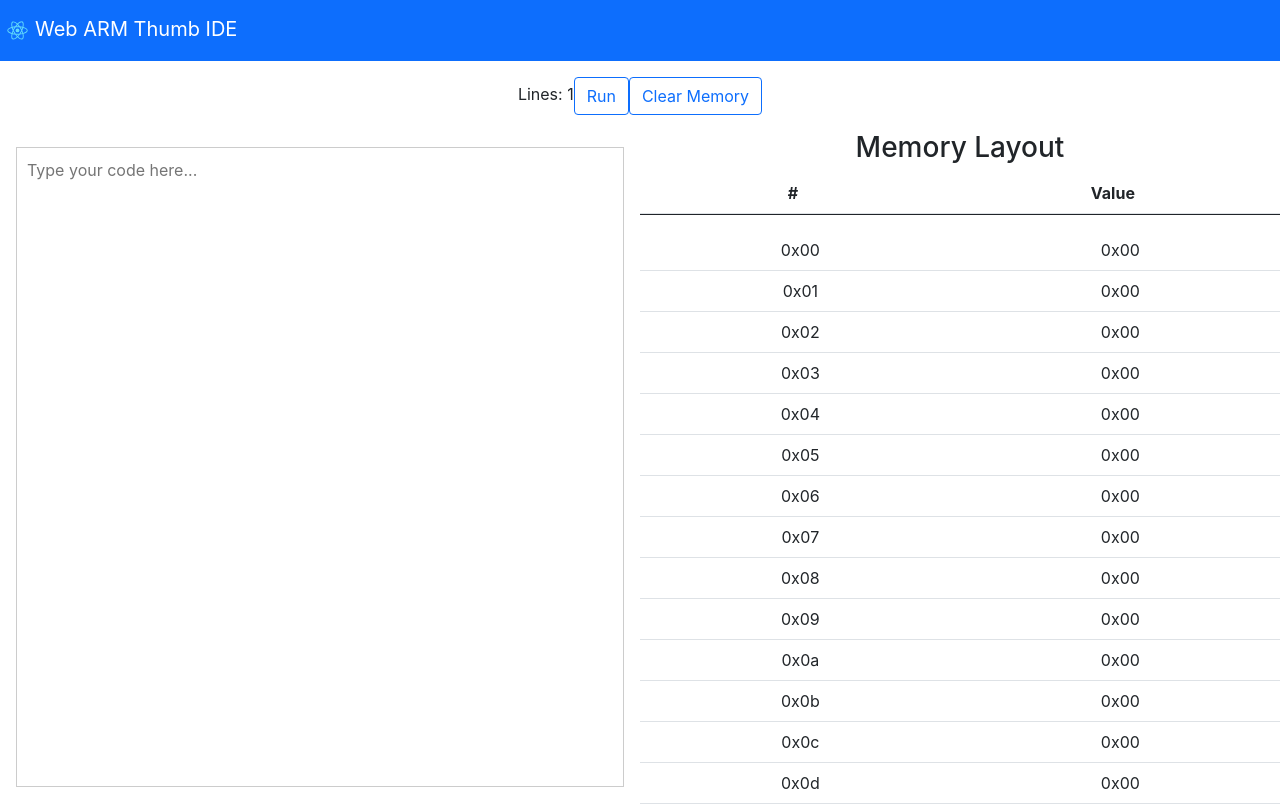
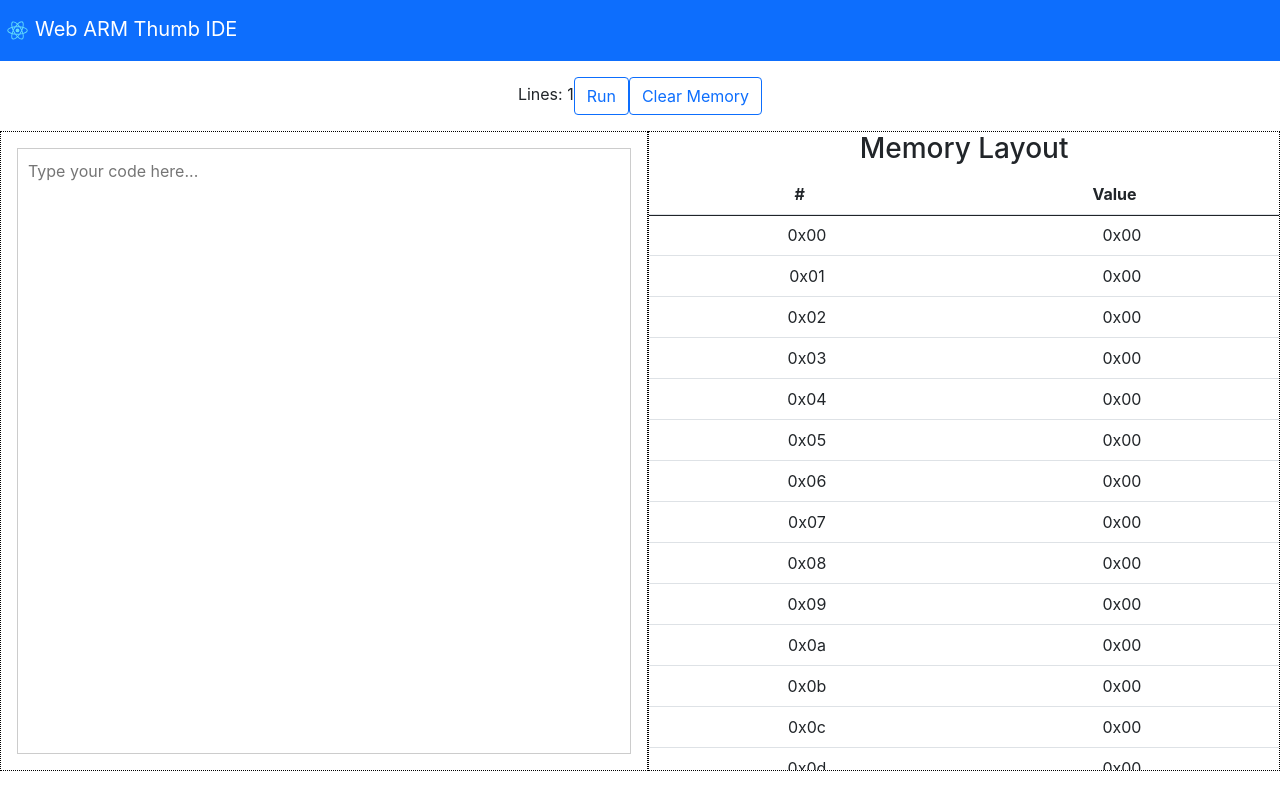
Before and after one commit to FreddyJS/wthumb, a React (Create React App) app in the folder frontend/: page / in a window 1280 px wide. Built offline with nearby package versions, Linux system fonts and the light colour scheme.

Commit message:
[frontend] Style changes

```diff
--- a/frontend/src/App.scss
+++ b/frontend/src/App.scss
@@ -38,7 +38,6 @@
   }
 }
 
-
 .content-code {
   display: flex;
   flex-direction: row;
--- a/frontend/src/components/CodeEditor/code-editor.scss
+++ b/frontend/src/components/CodeEditor/code-editor.scss
@@ -4,10 +4,11 @@
     justify-content: center;
     width: 100%;
     height: 100%;
+    border: 1px dotted #000;
+    padding: 1rem;
 }
 
 .ce-textarea {
-    margin: 1rem;
     width: 100%;
     height: 100%;
     border: 1px solid #ccc;
--- a/frontend/src/components/Memory/Memory.tsx
+++ b/frontend/src/components/Memory/Memory.tsx
@@ -27,6 +27,7 @@ const Memory = () => {
 
     return (
         <div className="memory">
+            <div className="memory-header">
                 <h3>Memory Layout</h3>
                 <Table>
                     <thead>
@@ -42,6 +43,7 @@ const Memory = () => {
                         </tr>
                     </tbody>
                 </Table>
+            </div>
             <div className="memory-container">
                 <Table>
                     <tbody>
--- a/frontend/src/components/Memory/memory.scss
+++ b/frontend/src/components/Memory/memory.scss
@@ -1,11 +1,22 @@
 .memory {
+    display: flex;
+    flex-direction: column;
     width: 100%;
     height: 100%;
+    border: 1px dotted #000;
+}
+
+.memory-header {
+    height: fit-content;
+
+    table {
+        margin-bottom: 0rem;
+    }
 }
 
 .memory-container {
+    flex: 1;
     overflow: auto;
-    height: 90%;
 }
 
 .memory-table {
--- a/frontend/src/emulator/cpu.ts
+++ b/frontend/src/emulator/cpu.ts
@@ -23,7 +23,7 @@ export function createARMCPU(): CPU_T {
         execute_op: function(op: any) {
             switch (op.name) {
                 case 'str':
-                    this.write(op.operands[0].value, op.operands[1].value);
+                    this.write(op.operands[1].value, op.operands[0].value);
                     break;
                 default:
                     console.log(op);
```
Lines whose indentation alone changed are shown as unchanged.
